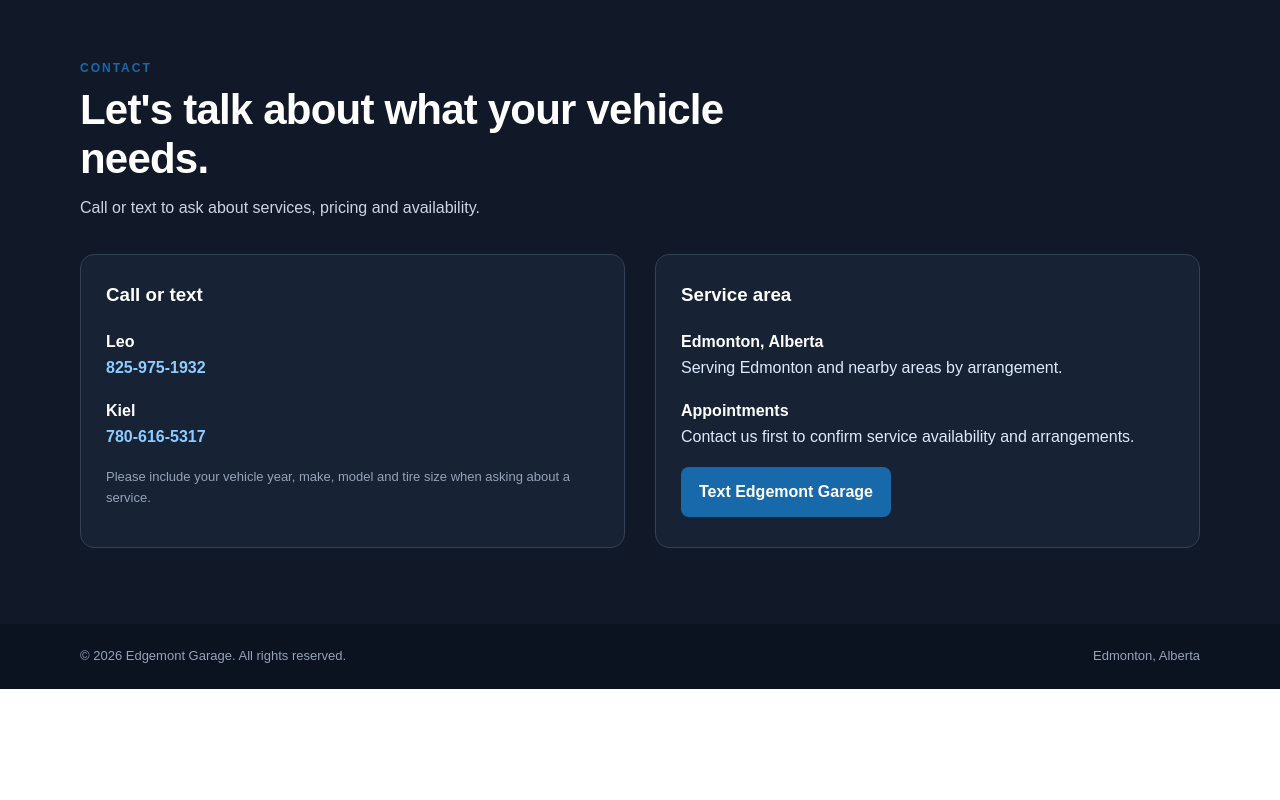
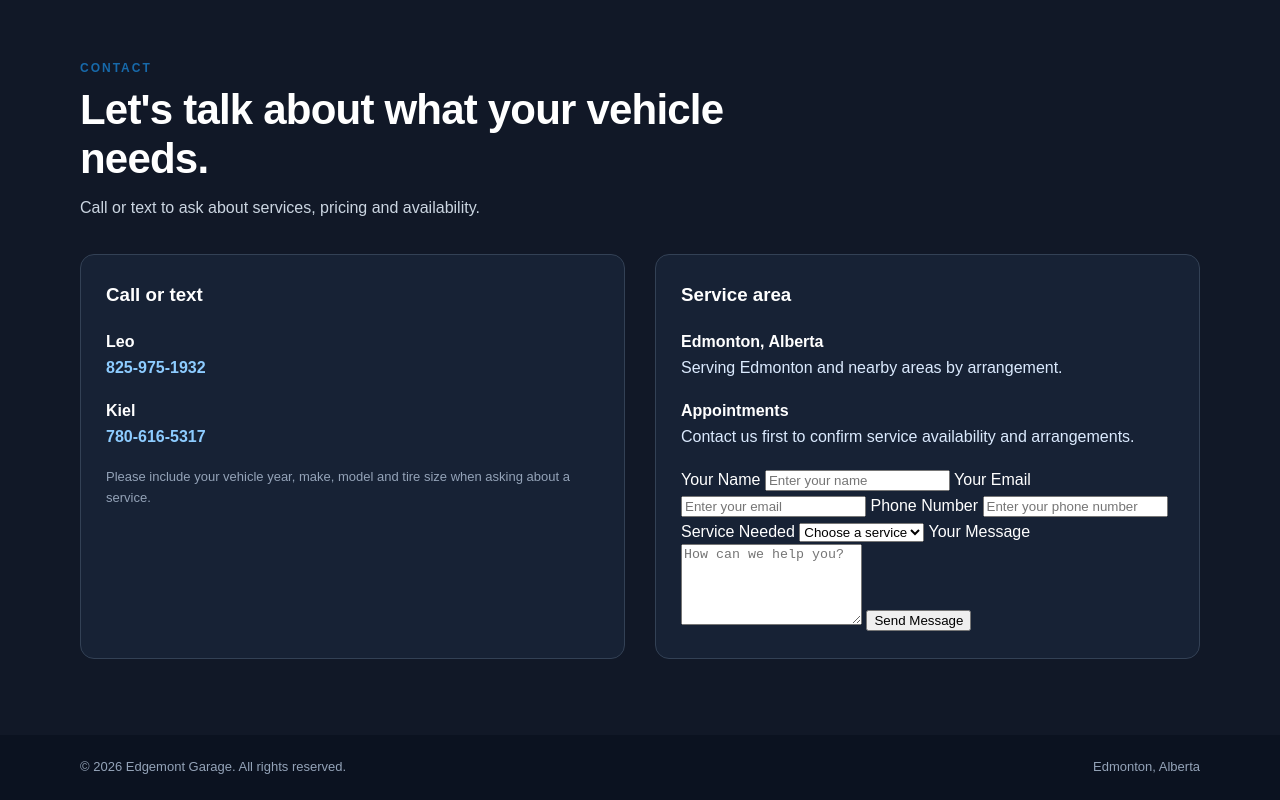
Before and after one commit to edgemontgarage/edgemontgarage.github.io, a plain HTML site: page index.html in a window 1280 px wide. Shown: the part 1908-2708 px from the top of the page. Before the commit the page ends 2597 px from the top, so only its background shows below. Drawn offline with Linux system fonts and the light colour scheme.

Commit message:
Update index.html

```diff
--- a/index.html
+++ b/index.html
@@ -194,7 +194,60 @@
             <h3>Service area</h3>
             <div class="contact-item"><strong>Edmonton, Alberta</strong>Serving Edmonton and nearby areas by arrangement.</div>
             <div class="contact-item"><strong>Appointments</strong>Contact us first to confirm service availability and arrangements.</div>
-            <a class="btn btn-primary" href="sms:+18259751932">Text Edgemont Garage</a>
+
+<form action="https://formspree.io/f/xzerdvgq" method="POST">
+
+  <label for="name">Your Name</label>
+  <input
+    type="text"
+    id="name"
+    name="name"
+    placeholder="Enter your name"
+    required
+  >
+
+  <label for="email">Your Email</label>
+  <input
+    type="email"
+    id="email"
+    name="email"
+    placeholder="Enter your email"
+    required
+  >
+
+  <label for="phone">Phone Number</label>
+  <input
+    type="tel"
+    id="phone"
+    name="phone"
+    placeholder="Enter your phone number"
+  >
+
+  <label for="service">Service Needed</label>
+  <select id="service" name="service" required>
+    <option value="">Choose a service</option>
+    <option value="Tire Mounting">Tire Mounting</option>
+    <option value="Wheel Balancing">Wheel Balancing</option>
+    <option value="Tire Swap">Tire Swap</option>
+    <option value="Oil Change">Oil Change</option>
+    <option value="Brake Service">Brake Service</option>
+    <option value="Suspension">Suspension</option>
+    <option value="Other">Other</option>
+  </select>
+
+  <label for="message">Your Message</label>
+  <textarea
+    id="message"
+    name="message"
+    rows="5"
+    placeholder="How can we help you?"
+    required
+  ></textarea>
+
+  <button type="submit">Send Message</button>
+
+</form>
+
           </div>
         </div>
       </div>
```
